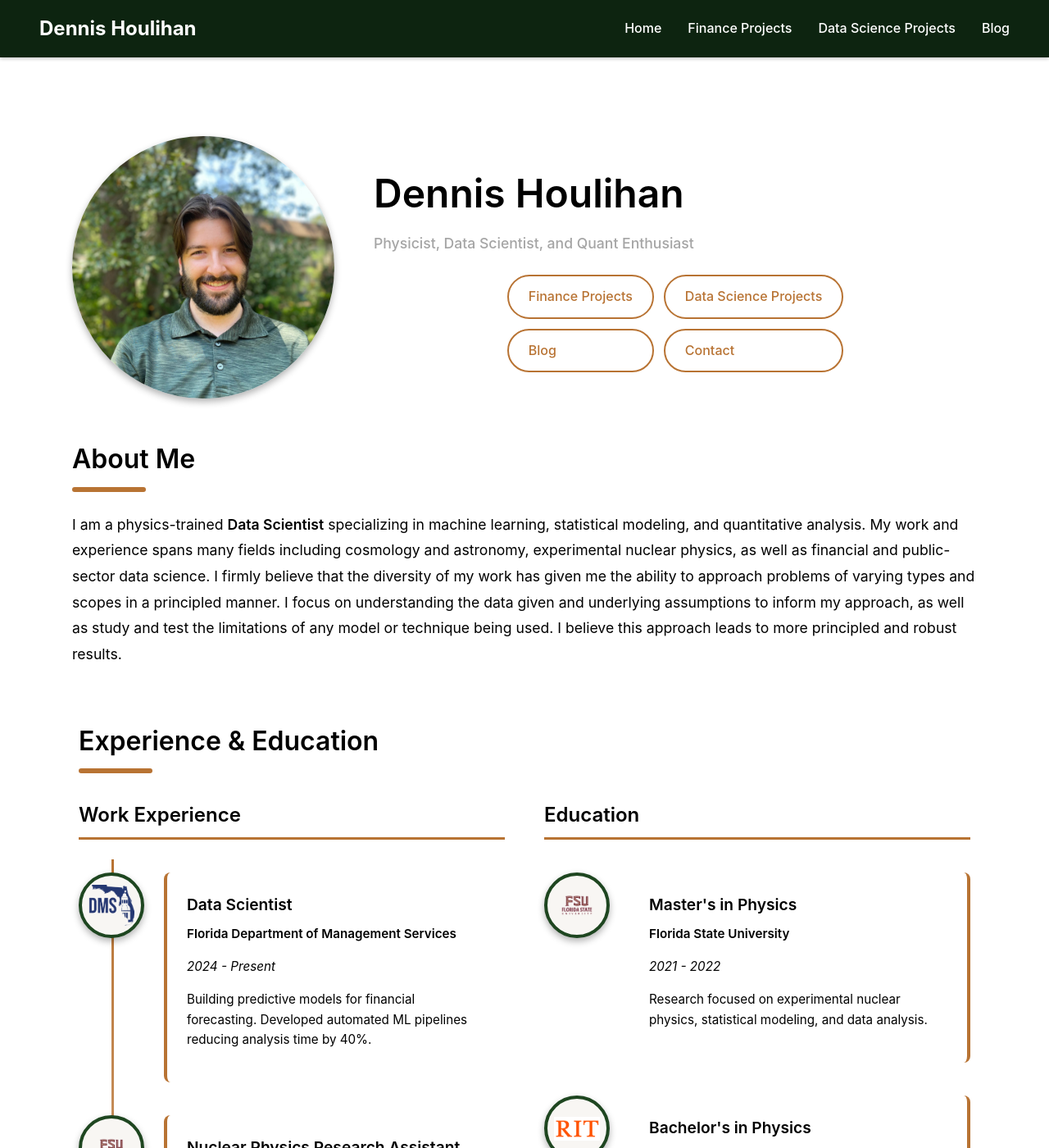
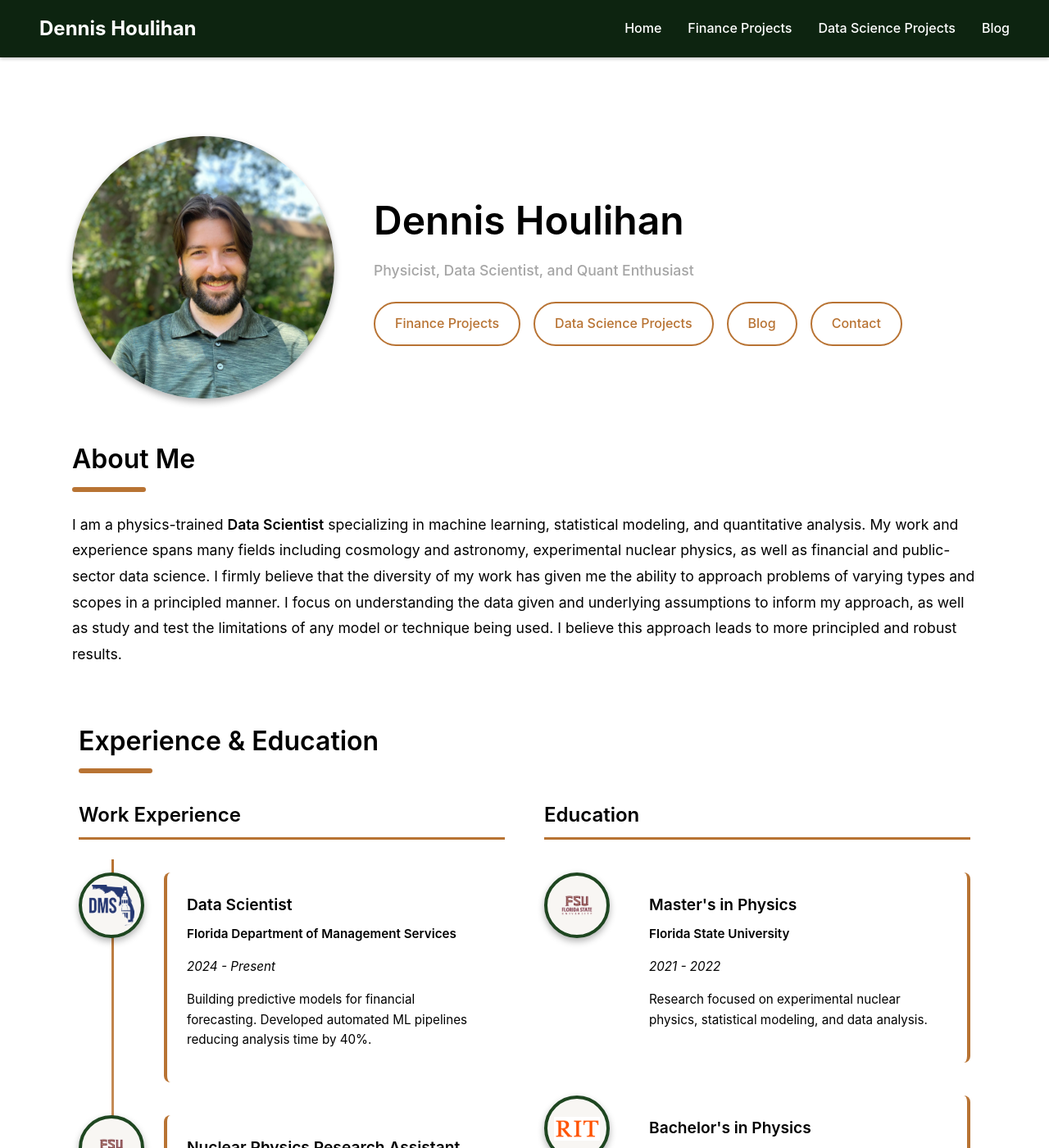
Before and after one commit to DJHoulihan/DJHoulihan.github.io, a Jekyll site: the page built from index.html, in a window 1280 px wide and 1400 px high. Shown: the whole window at 82% size. Built offline with Jekyll 4.4.1, drawn with Linux system fonts in a browser that asks for light colours.

Commit message:
editing index

```diff
--- a/index.html
+++ b/index.html
@@ -342,12 +342,12 @@ layout: default
 }
 
 /* Button styles */
-.hero-buttons {
+/* .hero-buttons {
   display: grid;
   grid-template-columns: repeat(2, auto);
   gap: 12px;
   justify-content: center;
-}
+} */
 
 /* Responsive: Stack vertically on mobile */
 @media (max-width: 968px) {
```
